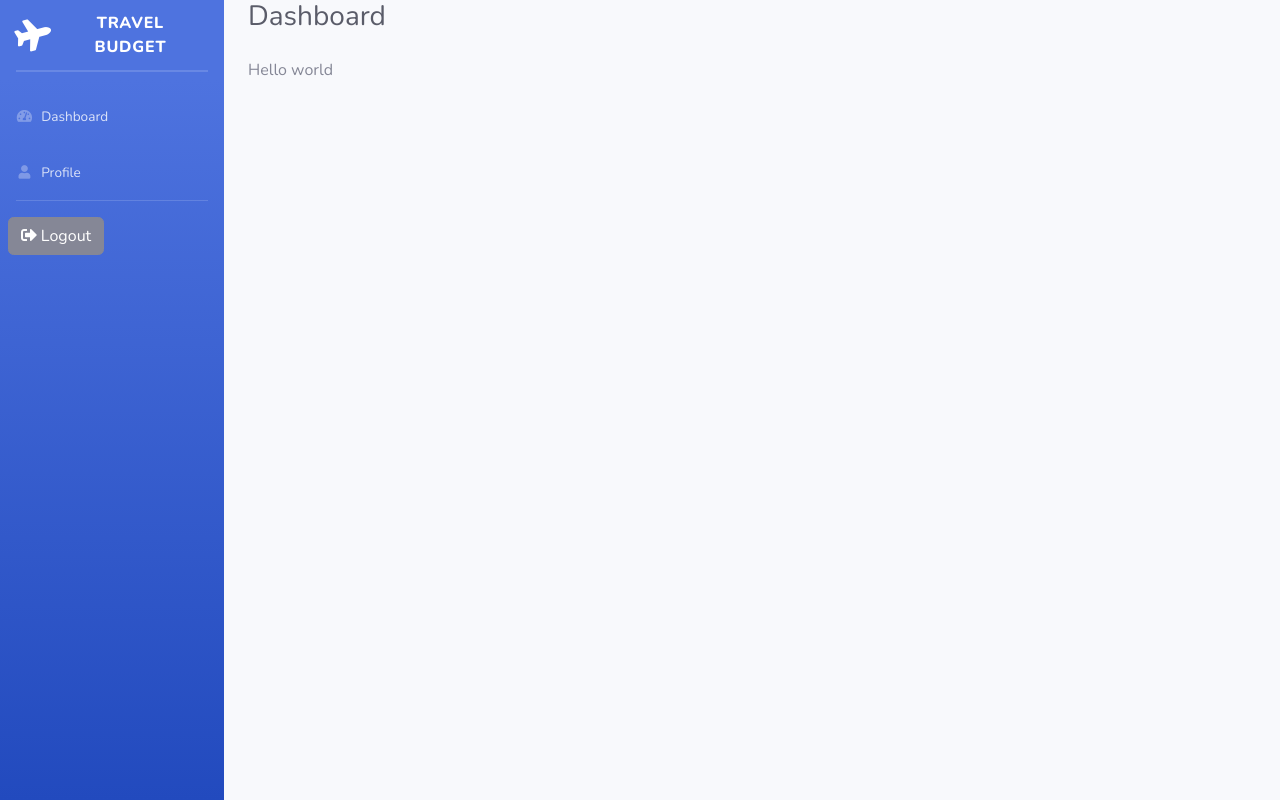
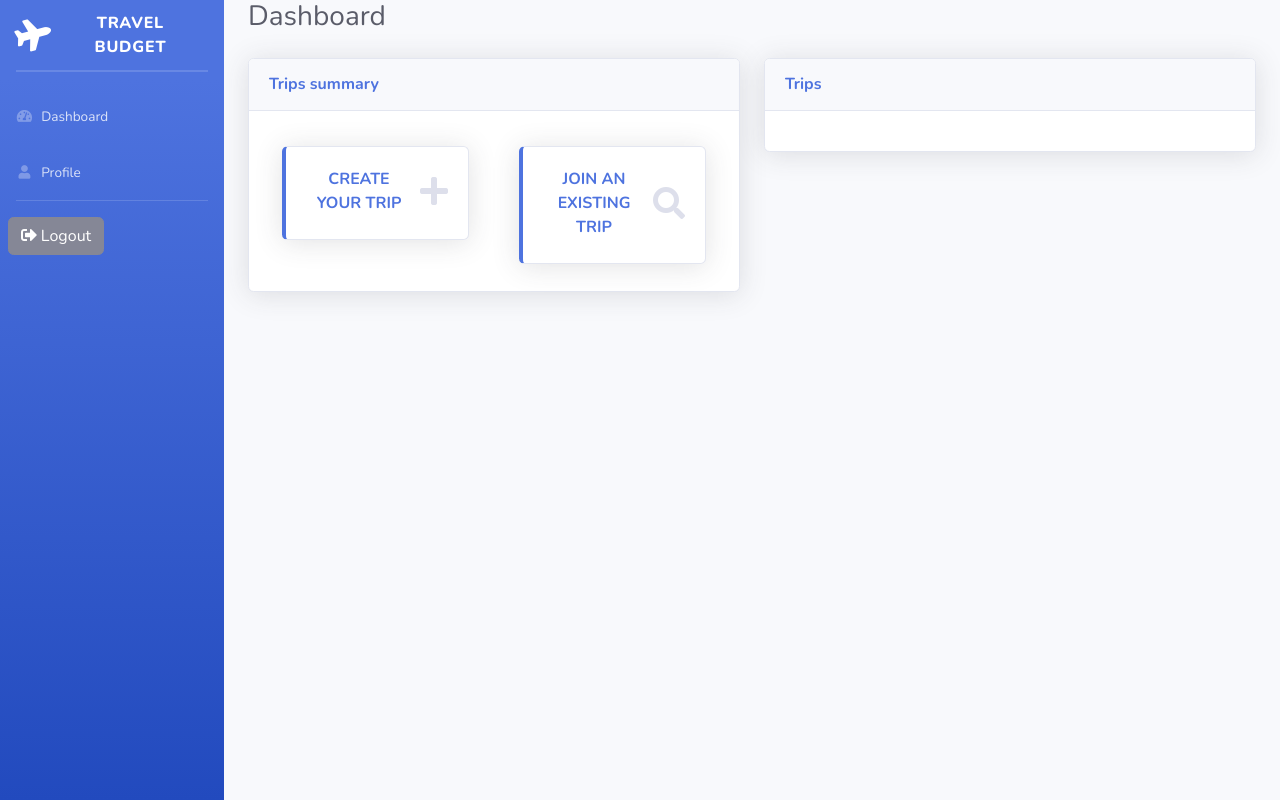
Before and after one commit to AntoineLBT/travel_budget, a Django app: page /dashboard in a window 1280 px wide. Run offline with Django 4.2, Linux system fonts and the light colour scheme; the visitor is signed in with stand-in values (Sample User, id 1); some libraries are stand-ins or nearby versions.

Commit message:
implement dashboard trips list

```diff
--- a/www/templates/dashboard.html
+++ b/www/templates/dashboard.html
@@ -5,5 +5,100 @@
 <div class="d-sm-flex align-items-center justify-content-between mb-4">
     <h1 class="h3 mb-0 text-gray-800">Dashboard</h1>
 </div>
-Hello world
+
+<div class="row">
+    <div class="col-6">
+        <div class="card shadow mb-4">
+            <div class="card-header py-3">
+                <h6 class="m-0 font-weight-bold text-primary">Trips summary</h6>
+            </div>
+
+            <div class="card-body">
+                <ul class="list-group">
+                    {% for trip in trips %}
+                    <li class="list-group-item {% if trip.is_active %}active{% endif %}" aria-current="true">
+                        <div class="row">
+                            <div class="col">
+                                <b>{{ trip.name }}</b><br>
+                                starting : {{ trip.start_date }}<br>
+                                ending : {{ trip.end_date }}<br>
+                                Total expenses : {{ trip.total_expenses }}<br>
+                            </div>
+                            <div class="col-auto">
+                                <a href="#" class="btn btn-success btn-icon-split">
+                                    <span class="icon text-white-50">
+                                        <i class="fas fa-arrow-right"></i>
+                                    </span>
+                                    <span class="text">Consult</span>
+                                </a>
+                                <div class="my-2"></div>
+                                <a href="#" class="btn btn-danger btn-icon-split">
+                                    <span class="icon text-white-50">
+                                        <i class="fas fa-trash"></i>
+                                    </span>
+                                    <span class="text">Remove</span>
+                                </a>
+                            </div>
+
+                        </div>
+                    </li>
+                    {% endfor %}
+                </ul>
+                <div class="row mt-2">
+                    <div class="col-xl-6 col-md-6">
+                        <a class="btn btn-block" href="/create_trip">
+                            <div class="card border-left-primary shadow">
+                                <div class="card-body">
+                                    <div class="row no-gutters align-items-center">
+
+                                        <div class="col mr-2">
+                                            <div class="text font-weight-bold text-primary text-uppercase mb-1">
+                                                Create your trip</div>
+                                            </div>
+                                        <div class="col-auto">
+                                            <i class="fas fa-plus fa-2x text-gray-300"></i>
+                                        </div>
+                                    </div>
+                                </div>
+                            </div>
+                        </a>
+                    </div>
+                    <div class="col-xl-6 col-md-6">
+                        <a class="btn btn-block" href="#">
+                            <div class="card border-left-primary shadow">
+                                <div class="card-body">
+                                    <div class="row no-gutters align-items-center">
+                                        <div class="col mr-2">
+                                            <div class="text font-weight-bold text-primary text-uppercase mb-1">
+                                                Join an existing trip</div>
+                                            </div>
+                                        <div class="col-auto">
+                                            <i class="fas fa-search fa-2x text-gray-300"></i>
+                                        </div>
+                                    </div>
+                                </div>
+                            </div>
+                        </a>
+                    </div>
+                </div>
+            </div>
+        </div>
+    </div>
+    <div class="col-6">
+        <div class="card shadow mb-4">
+            <div class="card-header py-3">
+                <h6 class="m-0 font-weight-bold text-primary">Trips</h6>
+            </div>
+
+            <div class="card-body">
+                <ul class="list-group">
+                {% for trip in trips %}
+                    <li class="list-group-item {% if trip.is_active %}active{% endif %}" aria-current="true">{{ trip.name }} Starting :{{ trip.start_date }} Ending : {{ trip.end_date }}</li>
+                {% endfor %}
+                </ul>
+            </div>
+        </div>
+    </div>
+</div>
+
 {% endblock %}
--- a/www/views.py
+++ b/www/views.py
@@ -1,3 +1,5 @@
+from typing import Any
+
 from django.contrib.auth import authenticate, login
 from django.contrib.auth.mixins import LoginRequiredMixin
 from django.contrib.auth.views import LogoutView
@@ -13,6 +15,13 @@
 class DashboardView(LoginRequiredMixin, TemplateView):
     login_url = "/login"
     template_name: str = "dashboard.html"
+
+    def get_context_data(self, **kwargs: Any) -> dict[str, Any]:
+        context = super().get_context_data(**kwargs)
+        context["trips"] = Trip.objects.filter(
+            owner=self.request.user
+        ).order_by("-end_date")
+        return context
 
 
 class LoginView(FormView):
@@ -79,6 +88,7 @@
             name=form.cleaned_data["name"],
             description=form.cleaned_data["description"],
             start_date=form.cleaned_data["start_date"],
+            end_date=form.cleaned_data["end_date"],
             owner=User.objects.get(email=self.request.user.email),
         )
         return super().form_valid(form)
```
Also changed, not shown: accounting/constants.py (added, +10 -0 lines), accounting/models.py (+30 -1 lines), www/forms.py (+17 -6 lines), accounting/migrations/0007_trip_end_date.py (added), accounting/migrations/0008_expense_category.py (added).
